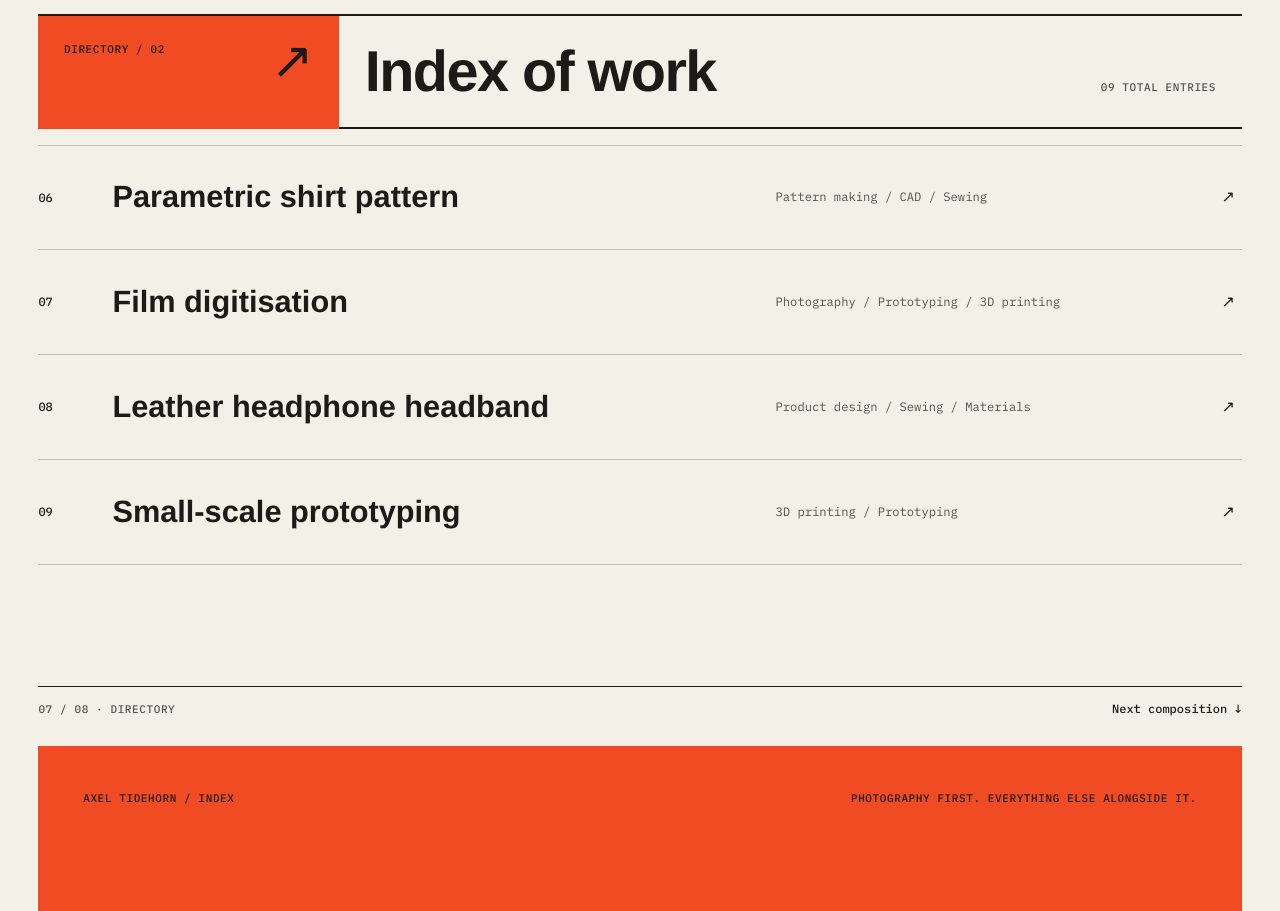
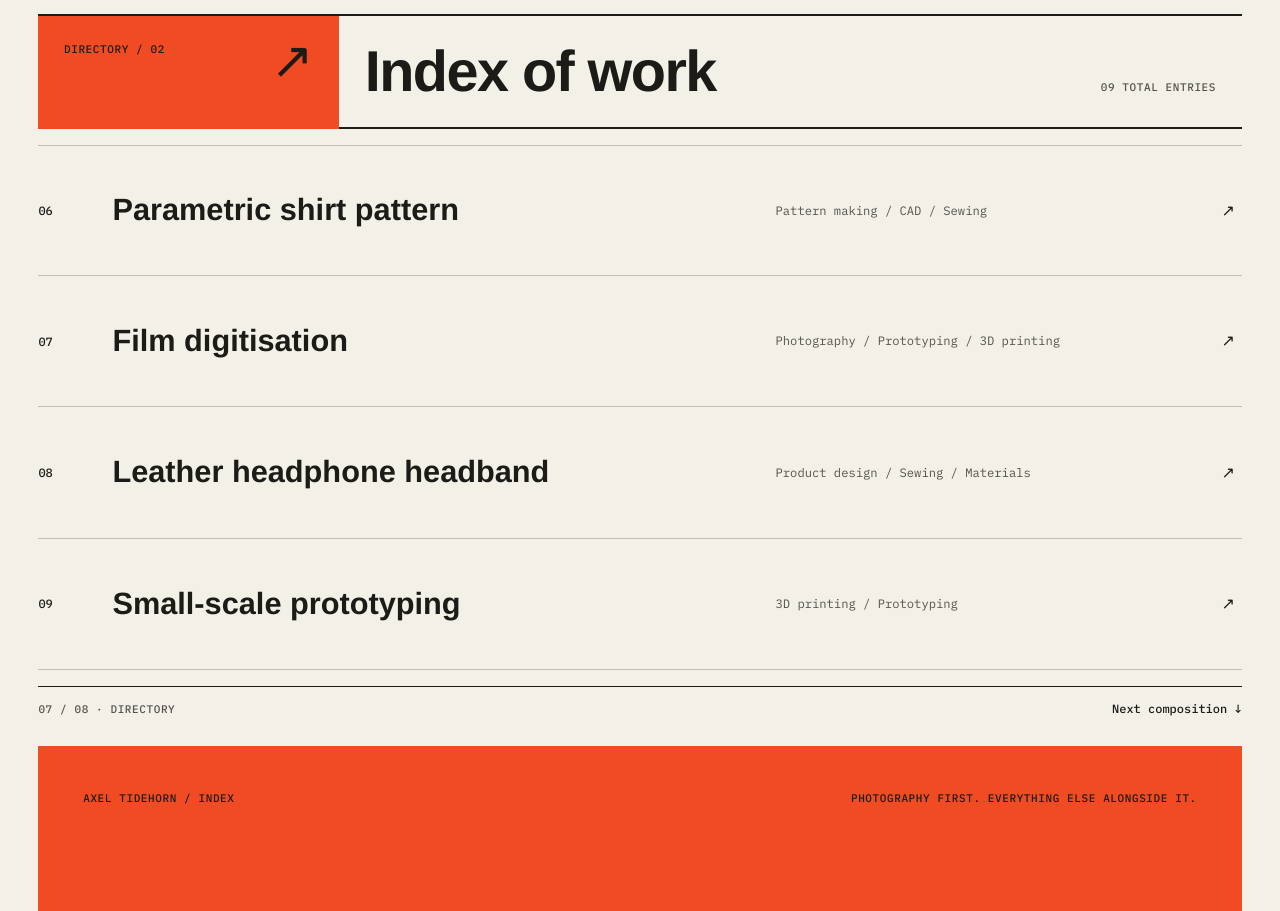
Before and after one commit to AxelTidehorn/Portfolio, an Astro site: page / in a window 1280 px wide. Shown: the part 4460-5371 px from the top of the page. Built offline with nearby package versions, Linux system fonts and the light colour scheme; Astro itself is replaced by a stand-in of ours.

Commit message:
Distribute every directory page into equal-height rows without unused slots

```diff
--- a/src/pages/index.astro
+++ b/src/pages/index.astro
@@ -120,7 +120,7 @@ const hero = site.hero.image;
               <span class="label">{pad(all.length)} total entries</span>
             </div>
           </header>
-          <ol class="index-list" start={pageIndex * pageSize + 1}>
+          <ol class="index-list" start={pageIndex * pageSize + 1} style={`--entries: ${page.length}`}>
             {page.map((work, itemIndex) => (
               <li>
                 <a href={work.href}>
@@ -228,7 +228,7 @@ const hero = site.hero.image;
   .index-heading__label > span:last-child { font-size: clamp(30px, 4vw, 56px); line-height: .75; }
   .index-heading__title { display: flex; justify-content: space-between; align-items: baseline; gap: 14px; padding: clamp(16px, 2vw, 32px); border-bottom: 2px solid var(--ink); flex-wrap: wrap; }
   .index-heading h2 { font-size: clamp(30px, 4.5vw, 67px); margin: 0; }
-  .index-list { padding: clamp(12px, 2svh, 25px) 0; margin: 0; display: grid; grid-template-rows: repeat(5, minmax(0, 1fr)); list-style: none; min-height: 0; }
+  .index-list { padding: clamp(12px, 2svh, 25px) 0; margin: 0; display: grid; grid-template-rows: repeat(var(--entries, 5), minmax(0, 1fr)); list-style: none; min-height: 0; }
   .index-list li { display: flex; align-items: center; min-height: 0; border-bottom: 1px solid var(--rule-soft); }
   .index-list li:first-child { border-top: 1px solid var(--rule-soft); }
   .index-list a { display: grid; grid-template-columns: 62px minmax(0, 1.2fr) minmax(0, .8fr) 20px; align-items: center; width: 100%; gap: 12px; padding: 8px 0; text-decoration: none; }
```
